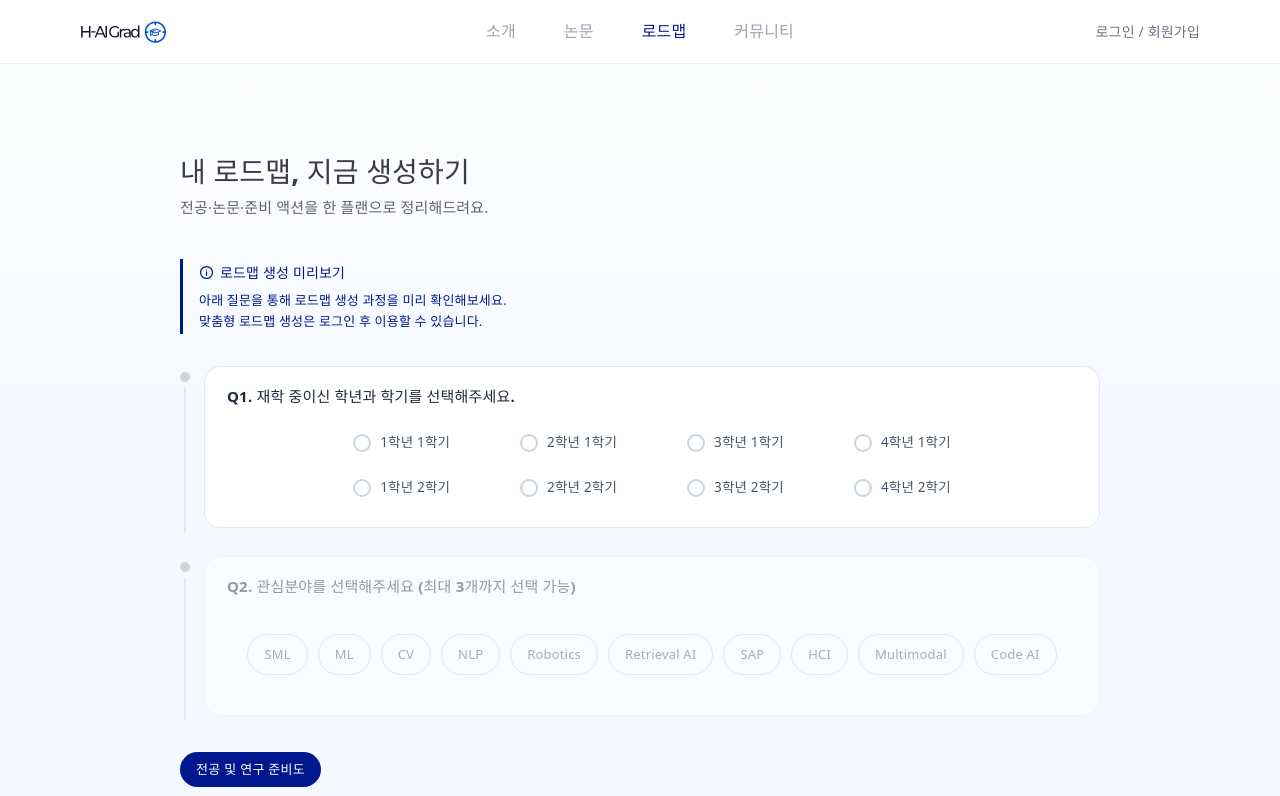
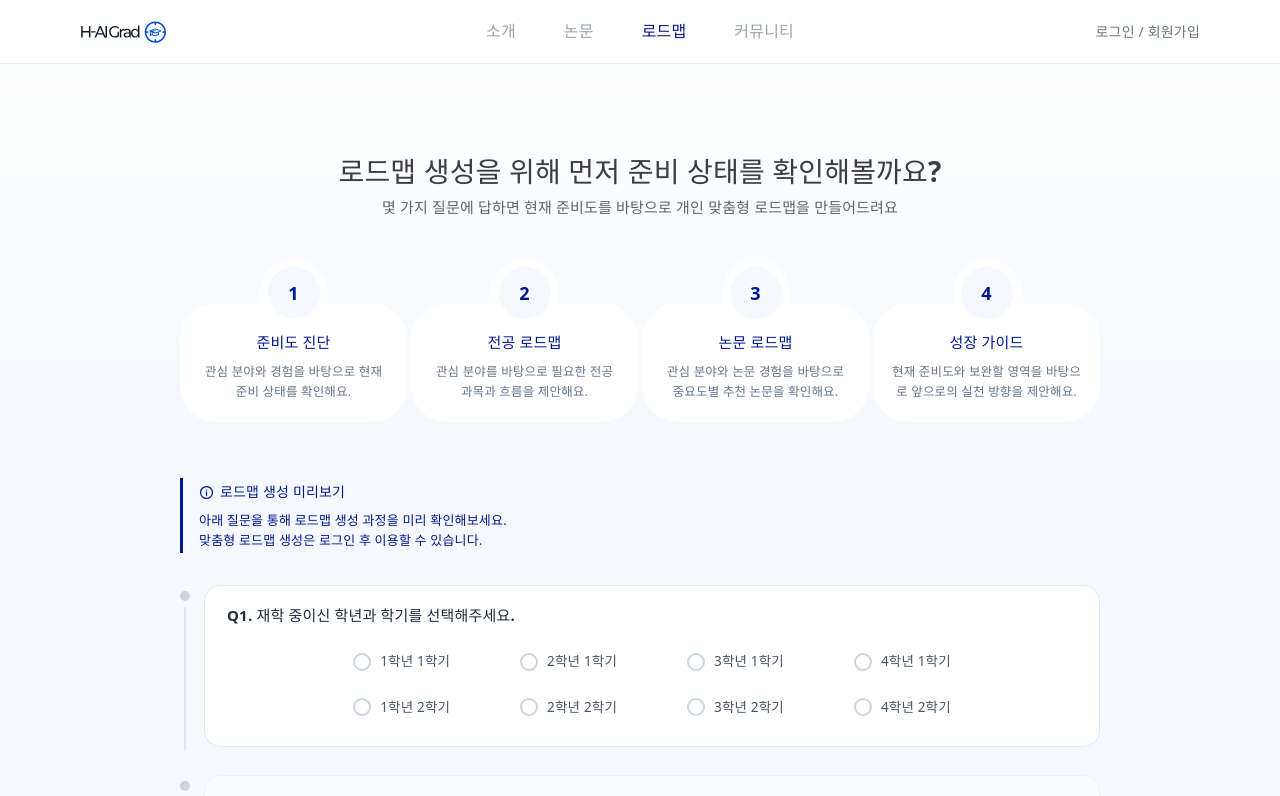
Before and after one commit to Oneday-Project/FE, a React (Vite) app: page /roadmap/create in a window 1280 px wide. Shown: the top 796 px of the page. Built offline with nearby package versions, Linux system fonts and the light colour scheme; a web font is replaced by a local one.

Commit message:
feat: 로드맵 4단계 소개 카드 공용 컴포넌트화 및 질문 페이지 문구 개선

```diff
--- a/src/pages/Roadmap.tsx
+++ b/src/pages/Roadmap.tsx
@@ -3,6 +3,7 @@ import { pageContainer, PAGE_TOP, pageTitle, pageSubtitle, HERO_GAP } from '../s
 import { useNavigate, useLocation } from "react-router-dom";
 import { createRoadmap, getMyRoadmap, updateRoadmap, type RoadmapPayload } from "../lib/roadmap";
 import { getToken } from "../lib/auth";
+import { RoadmapSteps } from "./RoadmapHome";
 
 /* =========================================================
  *  대표색 (색 바꿀 땐 여기 두 줄만 수정)
@@ -403,11 +404,13 @@ export default function Roadmap() {
   return (
     <div style={pageBg}>
       <div style={{ ...pageContainer, paddingTop: PAGE_TOP, paddingBottom: "80px" }}>
-        <div style={{ marginBottom: HERO_GAP }}>
-          <h1 style={pageTitle}>내 로드맵, 지금 생성하기</h1>
-          <p style={pageSubtitle}>전공·논문·준비 액션을 한 플랜으로 정리해드려요.</p>
+        <div style={{ marginBottom: HERO_GAP, textAlign: "center" }}>
+          <h1 style={pageTitle}>로드맵 생성을 위해 먼저 준비 상태를 확인해볼까요?</h1>
+          <p style={pageSubtitle}>몇 가지 질문에 답하면 현재 준비도를 바탕으로 개인 맞춤형 로드맵을 만들어드려요</p>
           {loadError && <p style={{ fontSize: "13px", color: "#dc2626", marginTop: "8px" }}>{loadError}</p>}
         </div>
+
+        <RoadmapSteps />
 
         {!isLoggedIn && <PreviewNotice />}
 
--- a/src/pages/RoadmapHome.tsx
+++ b/src/pages/RoadmapHome.tsx
@@ -13,6 +13,51 @@ const STEPS = [
   { title: '논문 로드맵', desc: '관심 분야와 논문 경험을 바탕으로 중요도별 추천 논문을 확인해요.' },
   { title: '성장 가이드', desc: '현재 준비도와 보완할 영역을 바탕으로 앞으로의 실천 방향을 제안해요.' },
 ]
+
+/* 4단계 소개 카드 — 랜딩/질문 화면에서 같이 씀 */
+export function RoadmapSteps() {
+  return (
+    <div
+      style={{
+        display: 'flex',
+        justifyContent: 'center',
+        gap: '4px',
+        flexWrap: 'nowrap',
+        marginBottom: '56px',
+      }}>
+      {STEPS.map((step, i) => (
+        <div key={step.title} style={{ flex: '1 1 0', minWidth: 0 }}>
+          <div style={{ position: 'relative', width: '68px', height: '68px', margin: '0 auto', zIndex: 2 }}>
+            <div style={{ position: 'absolute', inset: 0, borderRadius: '50%', background: '#FFFFFF' }} />
+            <div
+              style={{
+                position: 'absolute',
+                inset: '8px',
+                borderRadius: '50%',
+                background: '#F5F9FF',
+                color: BRAND,
+                fontWeight: 700,
+                fontSize: '18px',
+                display: 'flex',
+                alignItems: 'center',
+                justifyContent: 'center',
+              }}>
+              {i + 1}
+            </div>
+          </div>
+          <div style={{ background: '#fff', borderRadius: '36px', padding: '28px 18px 20px', marginTop: '-24px', textAlign: 'center' }}>
+            <h3 style={{ fontSize: '15px', fontWeight: 700, color: BRAND, margin: '0 0 8px' }}>
+              {step.title}
+            </h3>
+            <p style={{ fontSize: '12.5px', color: '#64748b', lineHeight: 1.6, margin: 0 }}>
+              {step.desc}
+            </p>
+          </div>
+        </div>
+      ))}
+    </div>
+  )
+}
 
 /* 로드맵 페이지의 첫 화면(랜딩) — 큰 버튼 2개
    생성 → 빈 질문 화면 / 수정 → 저장된 답 채운 질문 화면 */
@@ -60,43 +105,7 @@ export default function RoadmapHome() {
           현재 준비 상태를 바탕으로 전공·논문·성장 방향을 한 번에 정리해보세요!
         </p>
 
-        {/* 4단계 소개 카드 */}
-        <div
-          style={{
-            display: 'flex',
-            justifyContent: 'center',
-            gap: '32px',
-            flexWrap: 'nowrap',
-            marginBottom: '56px',
-          }}>
-          {STEPS.map((step, i) => (
-            <div key={step.title} style={{ flex: '1 1 0', minWidth: 0, maxWidth: '190px' }}>
-              <div
-                style={{
-                  width: '36px',
-                  height: '36px',
-                  borderRadius: '50%',
-                  background: '#fff',
-                  color: BRAND,
-                  fontWeight: 700,
-                  fontSize: '15px',
-                  display: 'flex',
-                  alignItems: 'center',
-                  justifyContent: 'center',
-                  margin: '0 auto 12px',
-                  boxShadow: '0 2px 8px rgba(15,23,42,0.12)',
-                }}>
-                {i + 1}
-              </div>
-              <h3 style={{ fontSize: '15px', fontWeight: 700, color: BRAND, margin: '0 0 8px' }}>
-                {step.title}
-              </h3>
-              <p style={{ fontSize: '12.5px', color: '#64748b', lineHeight: 1.6, margin: 0 }}>
-                {step.desc}
-              </p>
-            </div>
-          ))}
-        </div>
+        <RoadmapSteps />
 
         <div style={{ display: 'flex', flexDirection: 'column', gap: '12px', width: 'fit-content', margin: '0 auto' }}>
           {/* 생성 → 빈 질문 화면 */}
```
